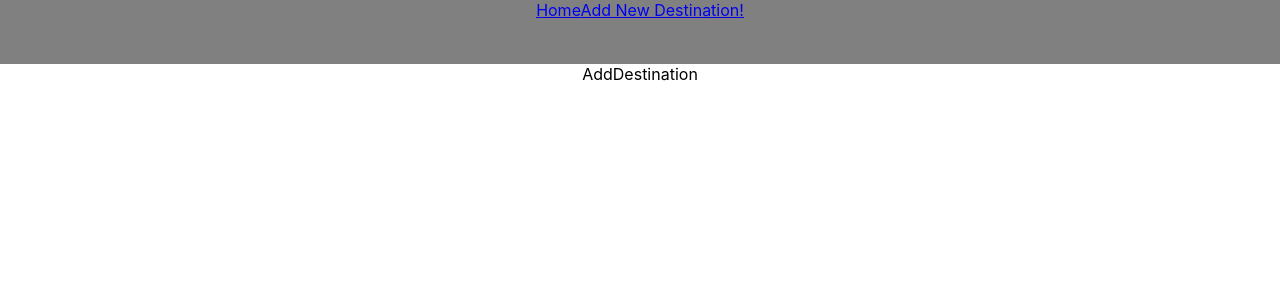
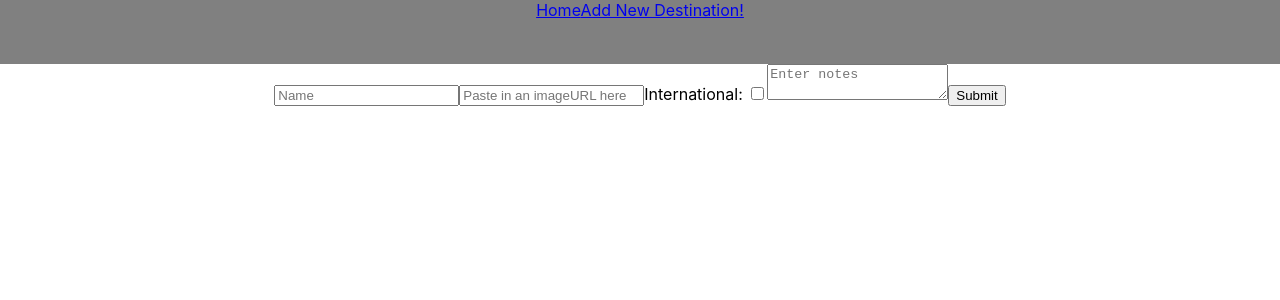
Before and after one commit to suthyscott/travel-destination-app, a React (Create React App) app: page /addDestination in a window 1280 px wide. Shown: the top 300 px of the page. Built offline with nearby package versions, Linux system fonts and the light colour scheme; a web font is replaced by a local one.

Commit message:
add destination functionality

```diff
--- a/src/Components/AddDestination.jsx
+++ b/src/Components/AddDestination.jsx
@@ -1,8 +1,42 @@
-import React from 'react'
+import {useState} from 'react'
+import axios from 'axios'
+import { useNavigate } from 'react-router-dom'
 
 const AddDestination = () => {
+  const navigate = useNavigate()
+  const [name, setName] = useState('')
+  const [notes, setNotes] = useState('')
+  const [international, setInternational] = useState(false)
+  const [imageURL, setImageURL] = useState('')
+
+  const addDestination = (e) => {
+    e.preventDefault()
+    const body = {
+      name,
+      notes,
+      international,
+      imageURL
+    }
+    console.log(body)
+    axios.post('http://localhost:4545/api/destinations', body)
+      .then(res => {
+        console.log(res.data)
+        navigate(`/destinationDetails/${res.data.id}`)
+      })
+      .catch(err => console.log(err))
+  }
+
+  console.log(international)
   return (
-    <div>AddDestination</div>
+    <div>
+      <form onSubmit={e => addDestination(e)}>
+        <input placeholder='Name' onChange={e => setName(e.target.value)}/>
+        <input placeholder='Paste in an imageURL here' onChange={e => setImageURL(e.target.value)}/>
+        <span>International: <input type='checkbox' value={international} checked={international ? true : false} onChange={() =>         setInternational(!international)}/></span>
+        <textarea placeholder='Enter notes' onChange={e => setNotes(e.target.value)}/>
+        <button>Submit</button>
+      </form>
+    </div>
   )
 }
 
```
